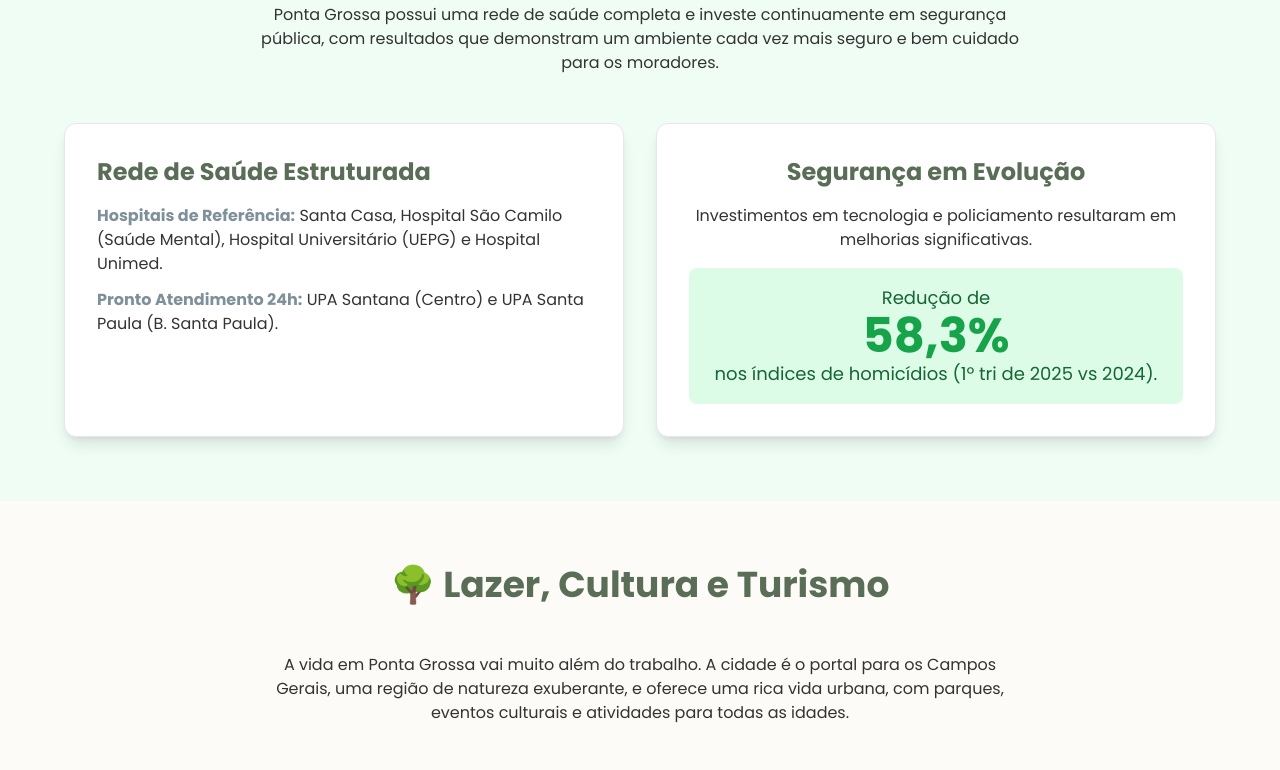
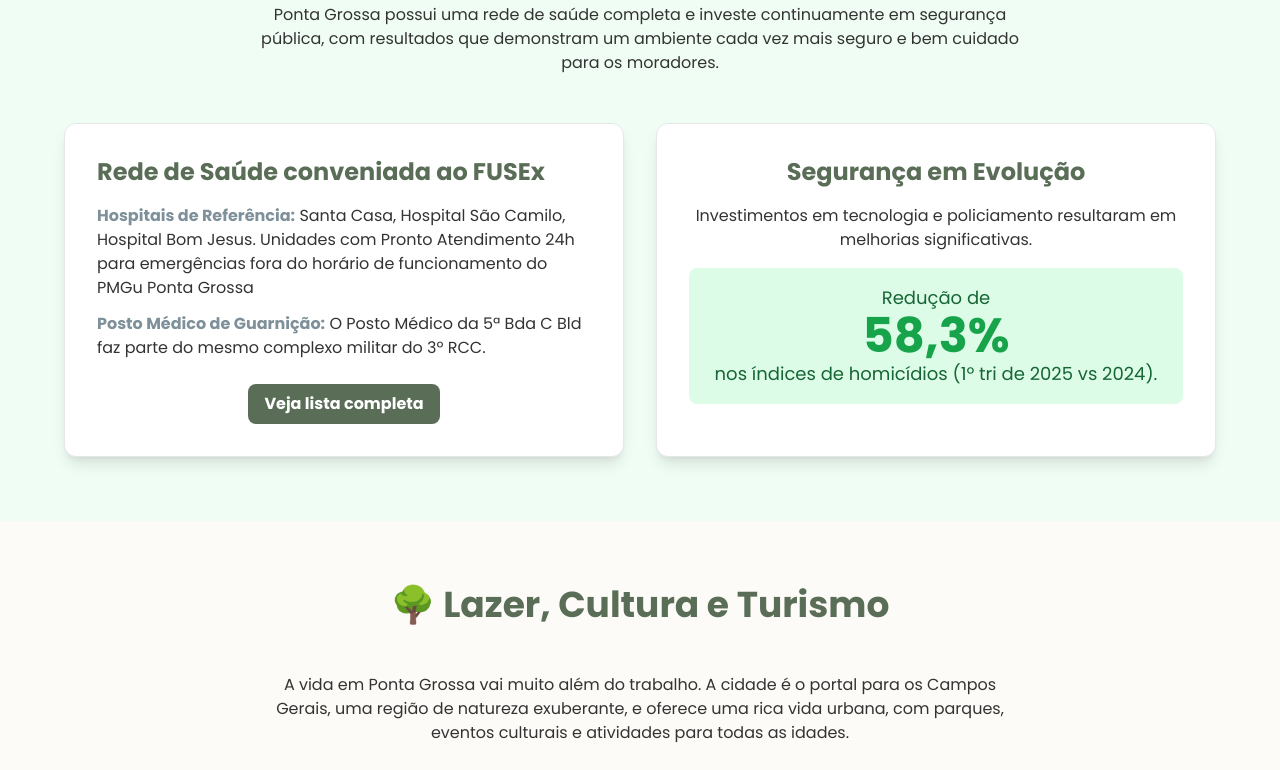
Before and after one commit to RP3Rcc/boas_vindas_25, a plain HTML site: page index.html in a window 1280 px wide. Shown: the part 3453-4223 px from the top of the page. Drawn offline with nearby package versions, Linux system fonts and the light colour scheme.

Commit message:
Atualiza o index.html com novas informações sobre a rede de saúde conveniada ao FUSEx, incluindo detalhes sobre hospitais de referência e pronto atendimento. Adiciona link para lista completa de serviços e botão para retornar ao site do 3º RCC no rodapé.

```diff
--- a/index.html
+++ b/index.html
@@ -172,11 +172,14 @@
             <p class="text-center max-w-3xl mx-auto mb-12">Ponta Grossa possui uma rede de saúde completa e investe continuamente em segurança pública, com resultados que demonstram um ambiente cada vez mais seguro e bem cuidado para os moradores.</p>
             <div class="grid md:grid-cols-2 gap-8 max-w-6xl mx-auto">
                 <div class="bg-white p-8 rounded-xl shadow-lg border border-gray-200">
-                    <h3 class="text-2xl font-bold text-[#5A6D57] mb-4">Rede de Saúde Estruturada</h3>
+                    <h3 class="text-2xl font-bold text-[#5A6D57] mb-4">Rede de Saúde conveniada ao FUSEx</h3>
                     <ul class="space-y-3">
-                        <li><strong class="text-[#7E909A]">Hospitais de Referência:</strong> Santa Casa, Hospital São Camilo (Saúde Mental), Hospital Universitário (UEPG) e Hospital Unimed.</li>
-                        <li><strong class="text-[#7E909A]">Pronto Atendimento 24h:</strong> UPA Santana (Centro) e UPA Santa Paula (B. Santa Paula).</li>
+                        <li><strong class="text-[#7E909A]">Hospitais de Referência:</strong> Santa Casa, Hospital São Camilo, Hospital Bom Jesus. Unidades com Pronto Atendimento 24h para emergências fora do horário de funcionamento do PMGu Ponta Grossa</li>
+                        <li><strong class="text-[#7E909A]">Posto Médico de Guarnição:</strong> O Posto Médico da 5ª Bda C Bld faz parte do mesmo complexo militar do 3º RCC.</li>
                     </ul>
+                    <div class="text-center">
+                        <a href="https://www.5bdacbld.eb.mil.br/index.php/servicos/contatos-ocs-psa" target="_blank" rel="noopener noreferrer" class="mt-6 inline-block bg-[#5A6D57] text-white font-bold py-2 px-4 rounded-lg hover:bg-[#495847] transition-colors duration-300">Veja lista completa</a>
+                    </div>
                 </div>
                 <div class="bg-white p-8 rounded-xl shadow-lg border border-gray-200 text-center">
                     <h3 class="text-2xl font-bold text-[#5A6D57] mb-4">Segurança em Evolução</h3>
@@ -260,6 +263,9 @@
     <footer class="bg-[#5A6D57] text-white text-center p-8 mt-12">
         <h3 class="text-2xl font-bold mb-3">Uma jornada de sucesso em Ponta Grossa</h3>
         <p class="max-w-3xl mx-auto text-green-100">O 3º Regimento de Carros de Combate e a cidade de Ponta Grossa estão prontos para acolher cada nova família. Que este guia seja o primeiro passo para uma vida de crescimento, integração e felicidade na Princesa dos Campos. Sejam bem-vindos ao seu novo lar!</p>
+        <div class="mt-8">
+            <a href="https://3rcc.eb.mil.br/" class="inline-block bg-white text-[#5A6D57] font-bold py-3 px-6 rounded-lg hover:bg-gray-200 transition-colors duration-300">Retornar ao Site do 3º RCC</a>
+        </div>
     </footer>
 
     <script>
```
